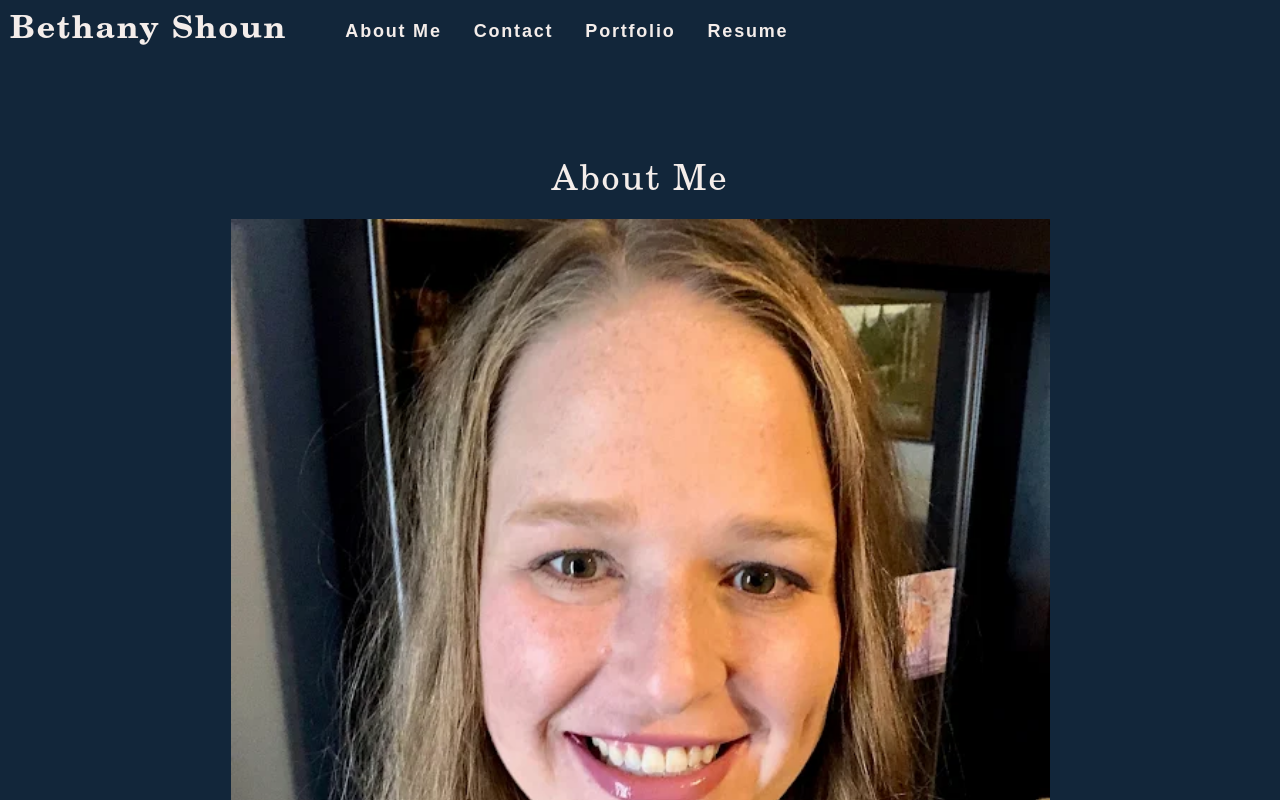
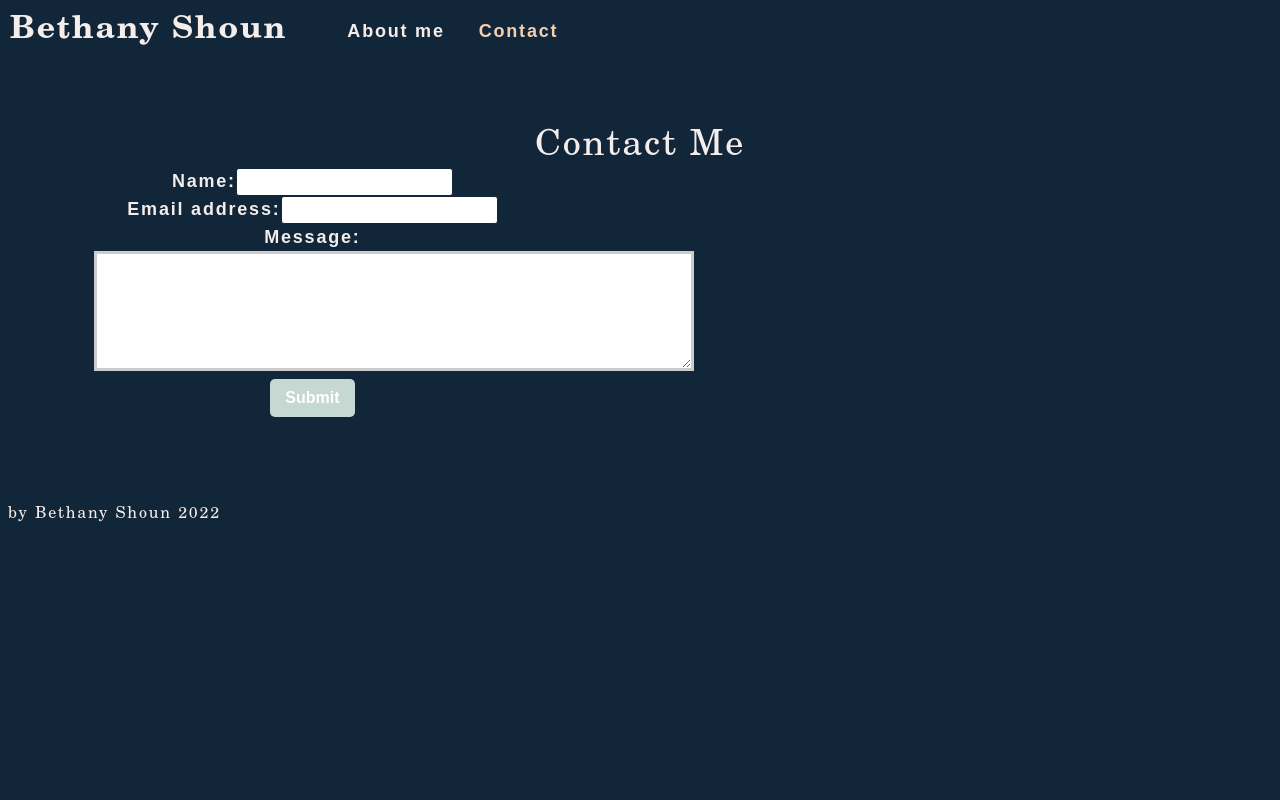
Before and after one commit to bethanyshoun/react-portfolio, a React (Create React App) app: page / in a window 1280 px wide. Both pictures are taken after a click on the element "Contact". Shown: the top 800 px of the page. Built offline with nearby package versions, Linux system fonts and the light colour scheme.

Commit message:
working on debugging correct rendering

```diff
--- a/src/App.js
+++ b/src/App.js
@@ -1,18 +1,17 @@
 import React, { useState } from 'react';
 import './App.css';
-//import Header from './components/Header';
 import About from './components/About';
 import Footer from './components/Footer';
 import Nav from './components/Nav';
 import Portfolio from './components/Portfolio';
-import ContactForm from './components/ContactForm';
+import Contact from './components/Contact';
 import Resume from './components/Resume';
 
 function App() {
   const [contactSelected, setContactSelected] = useState(false);
   const [categories] = useState([
     {name: 'About' },
-    { name: 'ContactForm' },
+    { name: 'Contact' },
     { name: 'Portfolio' },
     { name: 'Resume' },
   ]);
@@ -21,7 +20,6 @@ function App() {
 
   return (
     <div className="App">
-      {/* <Header /> */}
       <Nav
         categories={categories}
         setCurrentCategory={setCurrentCategory}
@@ -33,13 +31,15 @@ function App() {
       <main>
       {!contactSelected ? (
           <>
+
         <About></About>
         <Portfolio></Portfolio>
         <Resume></Resume>
         </>
         ) : (
-        <ContactForm></ContactForm>
+          <Contact></Contact>
         )}
+
       </main>
       <Footer />
     </div>
--- a/src/components/ContactForm/index.js
+++ b/src/components/Contact/index.js
@@ -2,7 +2,7 @@ import React, { useState } from 'react';
 
 import { validateEmail } from '../../utils/helpers';
 
-function ContactForm() {
+function Contact() {
   const [formState, setFormState] = useState({ name: '', email: '', message: '' });
 
   const [errorMessage, setErrorMessage] = useState('');
@@ -20,7 +20,7 @@ function ContactForm() {
     if (e.target.name === 'email') {
       const isValid = validateEmail(e.target.value);
       if (!isValid) {
-        setErrorMessage('Your email is invalid.');
+        setErrorMessage('Invalid email.');
       } else {
         setErrorMessage('');
       }
@@ -35,7 +35,7 @@ function ContactForm() {
 
   return (
     <section>
-      <h1 id="contact">Contact Me</h1>
+      <h1 data-testid="h1tag" id="contact">Contact Me</h1>
       <form id="contact-form" onSubmit={handleSubmit}>
         <div>
           <label htmlFor="name">Name:</label>
@@ -60,4 +60,4 @@ function ContactForm() {
   );
 }
 
-export default ContactForm;
+export default Contact;
--- a/src/components/Nav/index.js
+++ b/src/components/Nav/index.js
@@ -1,5 +1,4 @@
 import React from "react";
-
 
 function Nav(props) {
     const {
@@ -11,33 +10,29 @@ function Nav(props) {
     } = props;
 
 
-    const handleClick = (item) => {
-      console.log(item);
-      return item;
-    };
+    // const handleClick = (item) => {
+    //   console.log(item);
+    //   return item;
+    // };
 
     return (
-      <header className="flex-row px-1">
+      <header className="flex-row px-1" id="header">
         <h2>
           <a id="link" href="/">
-            <span onClick={() => handleClick('About')}>
             Bethany Shoun
-            </span>
           </a>
         </h2>
         <nav>
           <ul className="flex-row">
-            <li className={`mx-2 ${contactSelected && 'navActive'}`}>
-              <span onClick={() => handleClick('About')}>
-                About Me
-              </span>
+            <li className="mx-2">
+              <a data-testid="about" href="#about" onClick={() => setContactSelected(false)}>
+                About me
+              </a>
             </li>
             <li className={`mx-2 ${contactSelected && 'navActive'}`}>
-              <span onClick={() => handleClick('ContactForm')}>
-                Contact
-              </span>
+              <span onClick={() => setContactSelected(true)}>Contact</span>
             </li>
-            <li className={`mx-2 ${contactSelected && 'navActive'}`}>
+            {/* <li className={`mx-2 ${contactSelected && 'navActive'}`}>
               <span onClick={() => handleClick('Portfolio')}>
                 Portfolio
               </span>
@@ -46,7 +41,7 @@ function Nav(props) {
               <span onClick={() => handleClick('Resume')}>
                 Resume
               </span>
-            </li>
+            </li> */}
             {categories.map((category) => (
             <li
               className={`mx-1 ${
@@ -60,7 +55,6 @@ function Nav(props) {
                   setContactSelected(false);
                 }}
               >
-
               </span>
             </li>
           ))}
```
Also changed, not shown: src/components/Header/index.js (deleted, +0 -14 lines).
